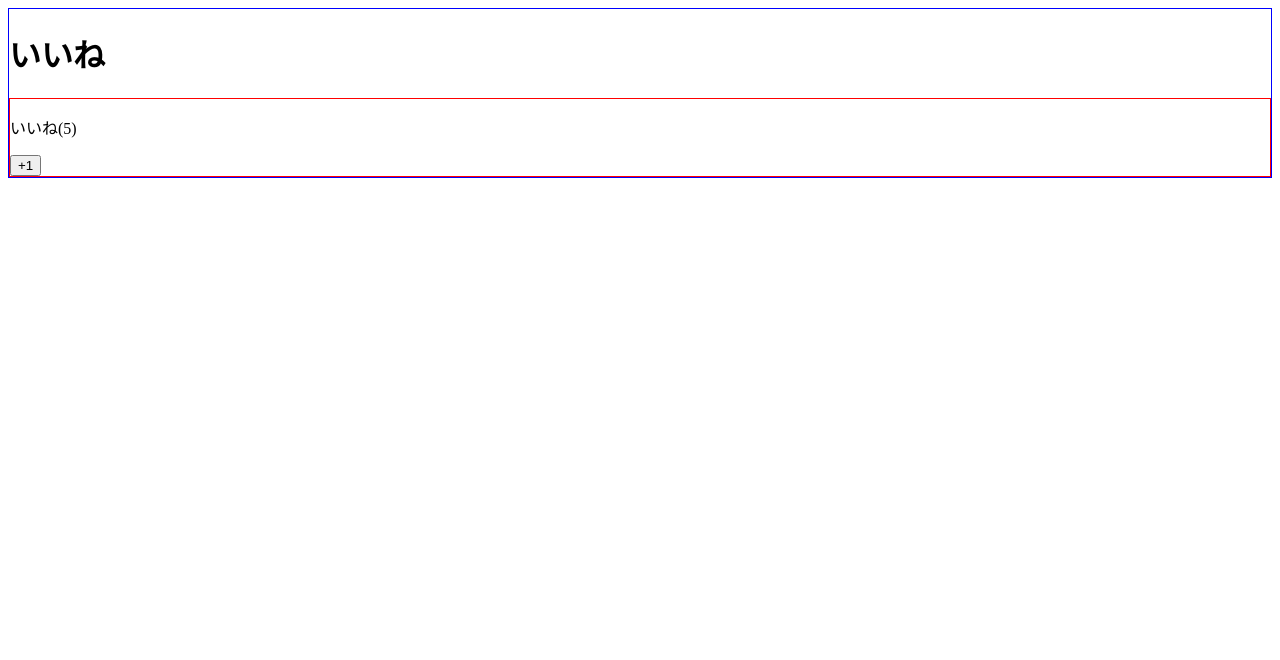
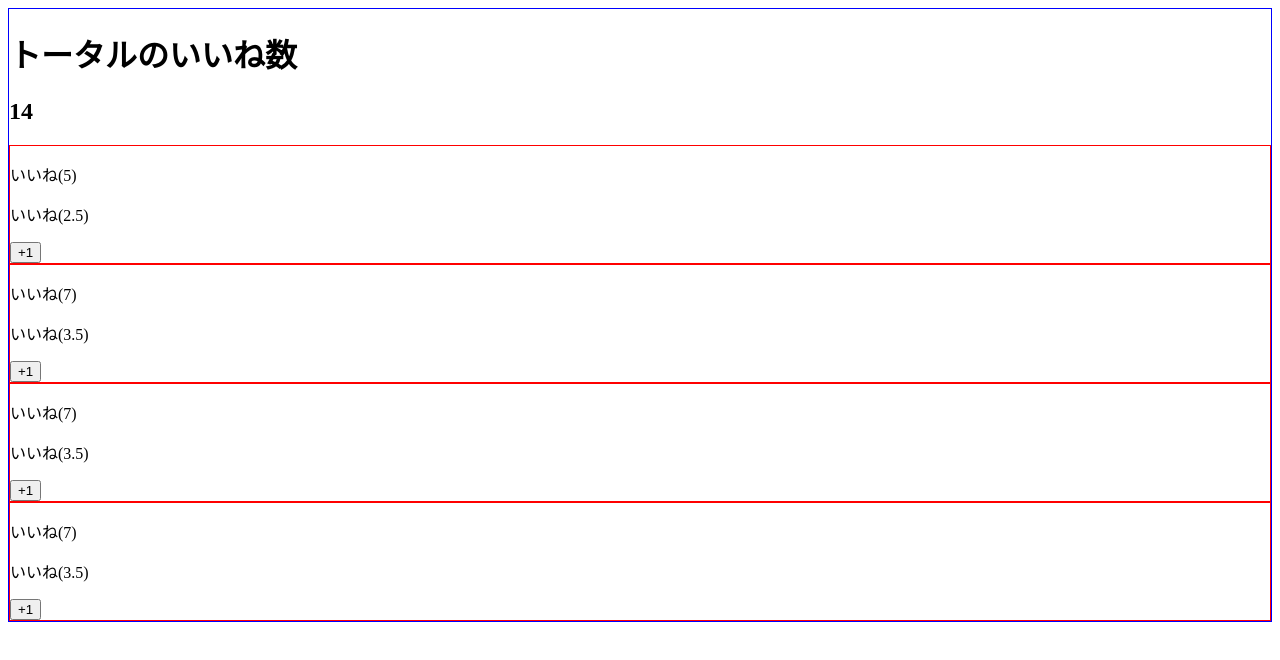
Before and after one commit to eggchi21/udemy-vuejs, a Vue app: page / in a window 1280 px wide. Shown: the top 660 px of the page. Built offline with nearby package versions, Linux system fonts and the light colour scheme.

Commit message:
until sec7

```diff
--- a/src/App.vue
+++ b/src/App.vue
@@ -1,7 +1,12 @@
 <template>
   <div>
     <LikeHeader></LikeHeader>
-    <LikeNumber></LikeNumber>
+    <h2>{{number}}</h2>
+    <LikeNumber ></LikeNumber>
+    <LikeNumber :total-number="number" v-on:my-click="number = $event"></LikeNumber>
+    <LikeNumber :total-number="number" v-on:my-click="incrementNumber"></LikeNumber>
+    <LikeNumber :total-number="number" test-props="test"></LikeNumber>
+
   </div>
 </template>
 
@@ -9,8 +14,18 @@
 import LikeHeader from "./components/LikeHeader.vue"
 
 export default {
+  data(){
+    return{
+      number:14
+    }
+  },
   components: {
     LikeHeader
+  },
+  methods: {
+    incrementNumber(value){
+      this.number = value
+    }
   }
 }
 </script>
--- a/src/components/LikeHeader.vue
+++ b/src/components/LikeHeader.vue
@@ -1,3 +1,3 @@
 <template>
-  <h1>いいね</h1>
+  <h1>トータルのいいね数</h1>
 </template>
--- a/src/components/LikeNumber.vue
+++ b/src/components/LikeNumber.vue
@@ -1,20 +1,33 @@
 <template>
   <div>
-    <p>いいね({{number}})</p>
+    <p>いいね({{totalNumber / 2}})</p>
+    <p>いいね({{halfNumber / 2}})</p>
+
     <button @click="increment">+1</button>
   </div>
 </template>
 
 <script>
 export default {
-  data: function(){
-    return {
-      number: 5
+  props: {
+    totalNumber: {
+      type:Number,
+      require: true,
+      default: 10
+    },
+    testProps:{
+      type: String
+    }
+  },
+  computed:{
+    halfNumber(){
+      return this.totalNumber /2
     }
   },
   methods: {
     increment(){
-      this.number += 1;
+      // this.number += 1;
+      this.$emit("my-click",this.totalNumber +1 );
     }
   }
 };
```
